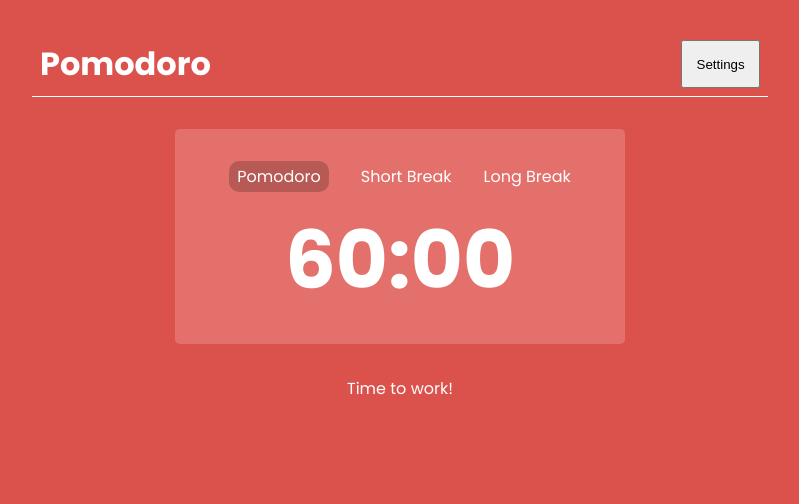
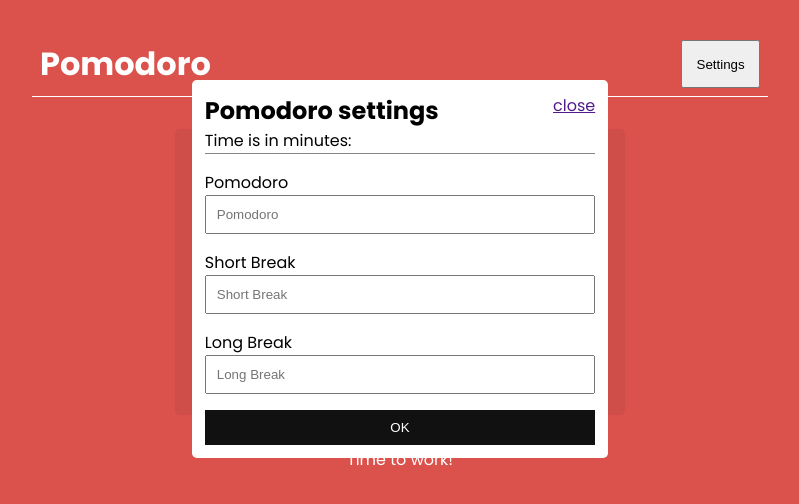
Before and after one commit to nyangeDix/vanilla_js_projects, a plain HTML site: page pomodoro-timer/index.html in a window 1280 px wide. Both pictures are taken after a click on the button "Settings". Shown: the whole page, without its empty margins (240-1039 px from the left). Drawn offline with Linux system fonts and the light colour scheme.

Commit message:
pomodoro modal and background transitions

```diff
--- /dev/null
+++ b/pomodoro-timer/functions.js
@@ -0,0 +1,22 @@
+const renderPomodoro = () => {
+    return `<div class="pomodoro">
+                    <h1>60:00</h1>
+                    <a href="" class="btn-start">Start</a>
+                </div>`;
+}
+
+const renderShortBreak = () => {
+    return `<div class="pomodoro">
+                    <h1>10:00</h1>
+                    <a href="" class="btn-start">Start</a>
+                </div>`;
+}
+
+const renderLongBreak = () => {
+    return `<div class="pomodoro">
+                    <h1>24:00</h1>
+                    <a href="" class="btn-start">Start</a>
+                </div>`;
+}
+
+export { renderPomodoro, renderShortBreak, renderLongBreak };
--- a/pomodoro-timer/index.html
+++ b/pomodoro-timer/index.html
@@ -9,24 +9,49 @@
     <link rel="stylesheet" href="./main.css">
 </head>
 
-<body>
+<body id="body">
+
+    <div class="modal-settings">
+        <div class="settings-container" id="modal-settings-container">
+            <div class="modal-header">
+                <div class="titles">
+                    <h2>Pomodoro settings</h2>
+                    <p>Time is in minutes:</p>
+                </div>
+                <span><a href="">close</a></span>
+            </div>
+            <form action="">
+                <div class="form-group">
+                    <label for="pomodoro">Pomodoro</label>
+                    <input type="number" class="user-input" placeholder="Pomodoro">
+                </div>
+                <div class="form-group">
+                    <label for="pomodoro">Short Break</label>
+                    <input type="number" class="user-input" placeholder="Short Break">
+                </div>
+                <div class="form-group">
+                    <label for="pomodoro">Long Break</label>
+                    <input type="number" class="user-input" placeholder="Long Break">
+                </div>
+                <button class="btn">OK</button>
+            </form>
+        </div>
+    </div>
 
     <div class="pomo_ui">
         <header>
             <h1>Pomodoro</h1>
-            <button>Settings</button>
+            <button id="launch-modal">Settings</button>
         </header>
 
         <main>
             <div class="btn-container">
-                <a href="" class="btn_pomodoro active">Pomodoro</a>
-                <a href="" class="btn_pomodoro">Short Break</a>
-                <a href="" class="btn_pomodoro">Long Break</a>
+                <a href="#" id="pomodoro" class="btn_pomodoro">Pomodoro</a>
+                <a href="#" id="short-break" class="btn_pomodoro">Short Break</a>
+                <a href="#" id="long-break" class="btn_pomodoro">Long Break</a>
             </div>
-            <div class="main-timers">
-                <div class="pomodoro">
-                    <h1>60:00</h1>
-                </div>
+            <div class="main-timers" id="timer-handler">
+
             </div>
         </main>
 
@@ -36,6 +61,8 @@
 
     </div>
 
+    <script src="./main.js" type="module" defer></script>
+
 </body>
 
 </html>
--- a/pomodoro-timer/main.css
+++ b/pomodoro-timer/main.css
@@ -10,12 +10,65 @@ body {
     background-color: #db524d;
     color: #fff;
     font-family: 'Poppins', sans-serif;
+    position: relative;
 }
 
 .pomo_ui {
     padding: 2em;
     max-width: 800px;
     margin: 0 auto;
+}
+
+.modal-settings {
+    position: absolute;
+    width: 100%;
+    max-width: 26em;
+    left: 0;
+    right: 0;
+    margin: 5em auto;
+}
+
+.btn {
+    background-color: rgb(17, 17, 17);
+    color: #fff;
+    padding: 10px 10px;
+    border: none;
+    cursor: pointer;
+}
+
+.modal-settings .settings-container {
+    background-color: #fff;
+    color: #000;
+    padding: .8em;
+    border-radius: .3em;
+    left: 0;
+    right: 0;
+    display: none;
+}
+
+.modal-view {
+    display: block !important;
+}
+
+.modal-settings .settings-container .modal-header {
+    border-bottom: 1px solid #868686;
+    margin-bottom: 1em;
+    display: flex;
+}
+
+.modal-settings .settings-container .modal-header .titles {
+    margin-right: auto;
+}
+
+.modal-settings .settings-container form {
+    display: flex;
+    flex-direction: column;
+    gap: 1em;
+}
+
+.modal-settings .settings-container .user-input {
+    width: 100%;
+    padding: 10px;
 }
 
 .pomo_ui header {
@@ -33,7 +86,7 @@ body {
 
 .pomo_ui main {
     margin: 2em auto;
-    background-color: #e4706c;
+    background-color: #0000000d;
     border-radius: .3em;
     padding: 1.5em;
     max-width: 450px;
@@ -42,6 +95,7 @@ body {
 .pomo_ui main .btn-container {
     padding: .5em;
     display: flex;
+    flex-wrap: wrap;
     justify-content: center;
     gap: 2em;
     align-items: flex-start;
@@ -57,11 +111,41 @@ body {
    background-color: rgba(0, 0, 0, 0.2);
    padding: .2em .5em;
    border-radius: 10px;
+   font-weight: 700;
+}
+
+.pomo_ui main .main-timers .pomodoro {
+    display: flex;
+    flex-direction: column;
+    align-items: center;
 }
 
 .pomo_ui main .main-timers .pomodoro h1 {
     text-align: center;
-    font-size: clamp(2rem, calc(5vw + 1rem), 20rem);
+    font-size: clamp(2rem, calc(5vw + 1rem), 80rem);
+}
+
+.pomo_ui main .main-timers .pomodoro .btn-start {
+    font-size: clamp(2rem, calc(5vw + 1rem), 2rem);
+    background-color: #fff;
+    color: #868686;
+    text-transform: uppercase;
+    font-size: 800;
+    text-decoration: none;
+    padding: .2em .5em;
+    text-align: center;
+    border-bottom: 10px solid rgb(235, 235, 235);
+    border-radius: 10px;
+    max-width: 250px;
+    width: 100%;
+}
+
+.shortbreakbody {
+    background-color: #468e91;
+}
+
+.longbreakbody {
+    background-color: #437ea8;
 }
 
 footer {
--- a/pomodoro-timer/main.js
+++ b/pomodoro-timer/main.js
@@ -0,0 +1,40 @@
+import { renderPomodoro, renderShortBreak, renderLongBreak } from './functions.js';
+import { pomoDoroClasses, shortBreakClasses, longBreakClasses } from './orgClasses.js';
+
+const body = document.getElementById('body');
+const pomodoro = document.getElementById('pomodoro');
+const shortBreak = document.getElementById('short-break');
+const longBreak = document.getElementById('long-break');
+const timerHandler = document.getElementById('timer-handler');
+const launchModal = document.getElementById('launch-modal');
+const modal = document.getElementById('modal-settings-container');
+
+window.onload = () => {
+    timerHandler.innerHTML = renderPomodoro();
+    pomodoro.classList.add('active');
+}
+
+pomodoro.addEventListener('click', (e) => {
+    e.preventDefault();
+    timerHandler.innerHTML = renderPomodoro();
+    pomodoro.classList.add('active');
+    pomoDoroClasses(shortBreak, longBreak, body);
+})
+
+shortBreak.addEventListener('click', (e) => {
+    e.preventDefault();
+    timerHandler.innerHTML = renderShortBreak();
+    shortBreakClasses(shortBreak, pomodoro, longBreak);
+})
+
+longBreak.addEventListener('click', (e) => {
+    e.preventDefault();
+    timerHandler.innerHTML = renderLongBreak();
+    longBreakClasses(shortBreak, pomodoro, longBreak, body);
+})
+
+launchModal.addEventListener('click', (e) => {
+    e.preventDefault();
+    console.log('...modal');
+    modal.classList.add('modal-view');
+})
--- /dev/null
+++ b/pomodoro-timer/orgClasses.js
@@ -0,0 +1,24 @@
+const pomoDoroClasses = (shortBreak, longBreak, body) => {
+    shortBreak.classList.remove('active');
+    longBreak.classList.remove('active');
+    body.classList.remove('shortbreakbody');
+    body.classList.remove('longbreakbody');
+}
+
+const shortBreakClasses = (shortBreak, pomodoro, longBreak) => {
+    shortBreak.classList.add('active');
+    pomodoro.classList.remove('active');
+    longBreak.classList.remove('active');
+    body.classList.add('shortbreakbody');
+    body.classList.remove('longbreakbody');
+}
+
+const longBreakClasses = (shortBreak, pomodoro, longBreak, body) => {
+    shortBreak.classList.remove('active');
+    pomodoro.classList.remove('active');
+    longBreak.classList.add('active');
+    body.classList.add('longbreakbody');
+    body.classList.remove('shortbreakbody');
+}
+
+export { pomoDoroClasses, shortBreakClasses, longBreakClasses }
```
